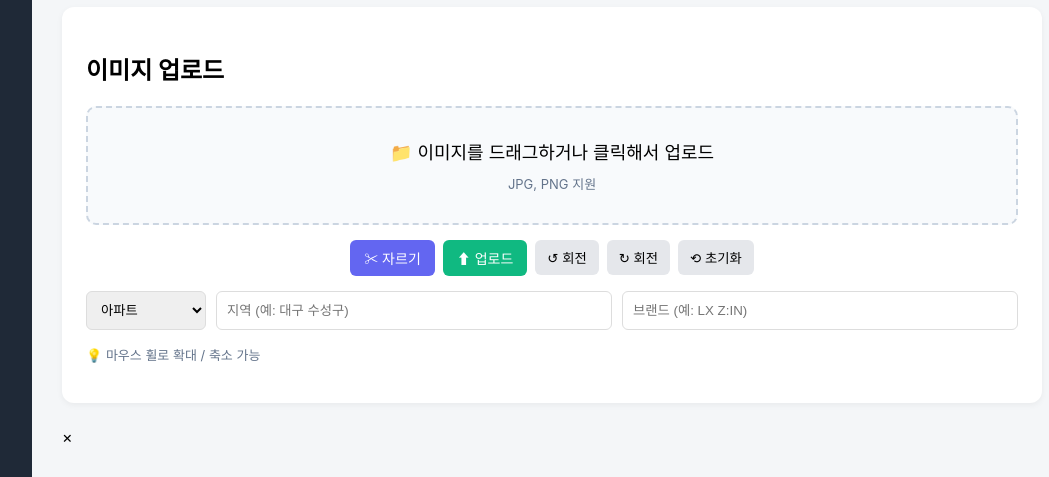
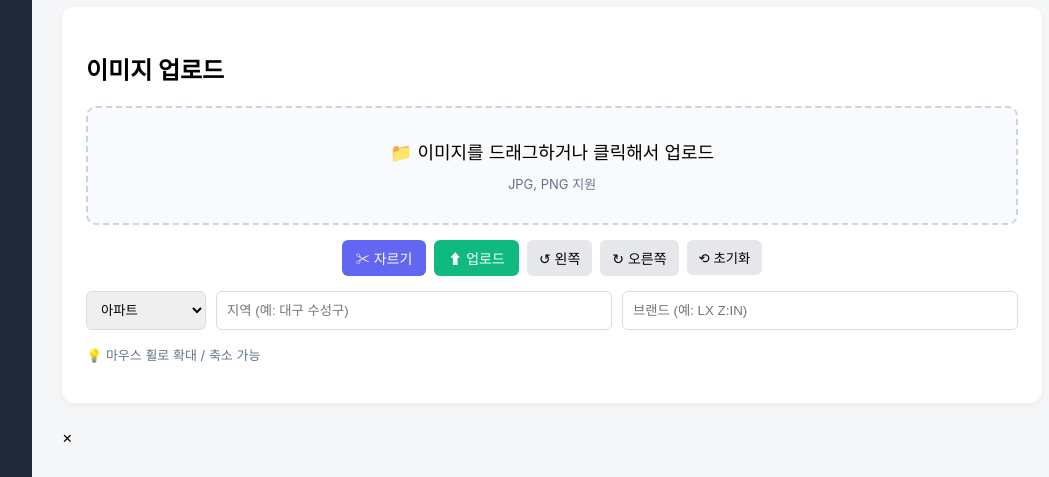
Before and after one commit to hhaening818/SASHI_COMPANY, a Flask app: page /admin_panel in a window 1280 px wide. Shown: the part 553-1030 px from the top of the page, without its empty margins (208-1257 px from the left). Run offline with Flask 3, Linux system fonts and the light colour scheme; the visitor is signed in with stand-in values (Sample User, id 1); data that the repository does not hold is empty; some libraries are stand-ins or nearby versions.

Commit message:
회전 수정

```diff
--- a/templates/admin.html
+++ b/templates/admin.html
@@ -265,8 +265,9 @@ border:none;
 padding:8px 12px;
 border-radius:6px;
 cursor:pointer;
+font-size:14px;
 ">
-↺ 회전
+↺ 왼쪽
 </button>
 
 <button type="button"
@@ -277,8 +278,9 @@ border:none;
 padding:8px 12px;
 border-radius:6px;
 cursor:pointer;
+font-size:14px;
 ">
-↻ 회전
+↻ 오른쪽
 </button>
 
 <button type="button"
```
